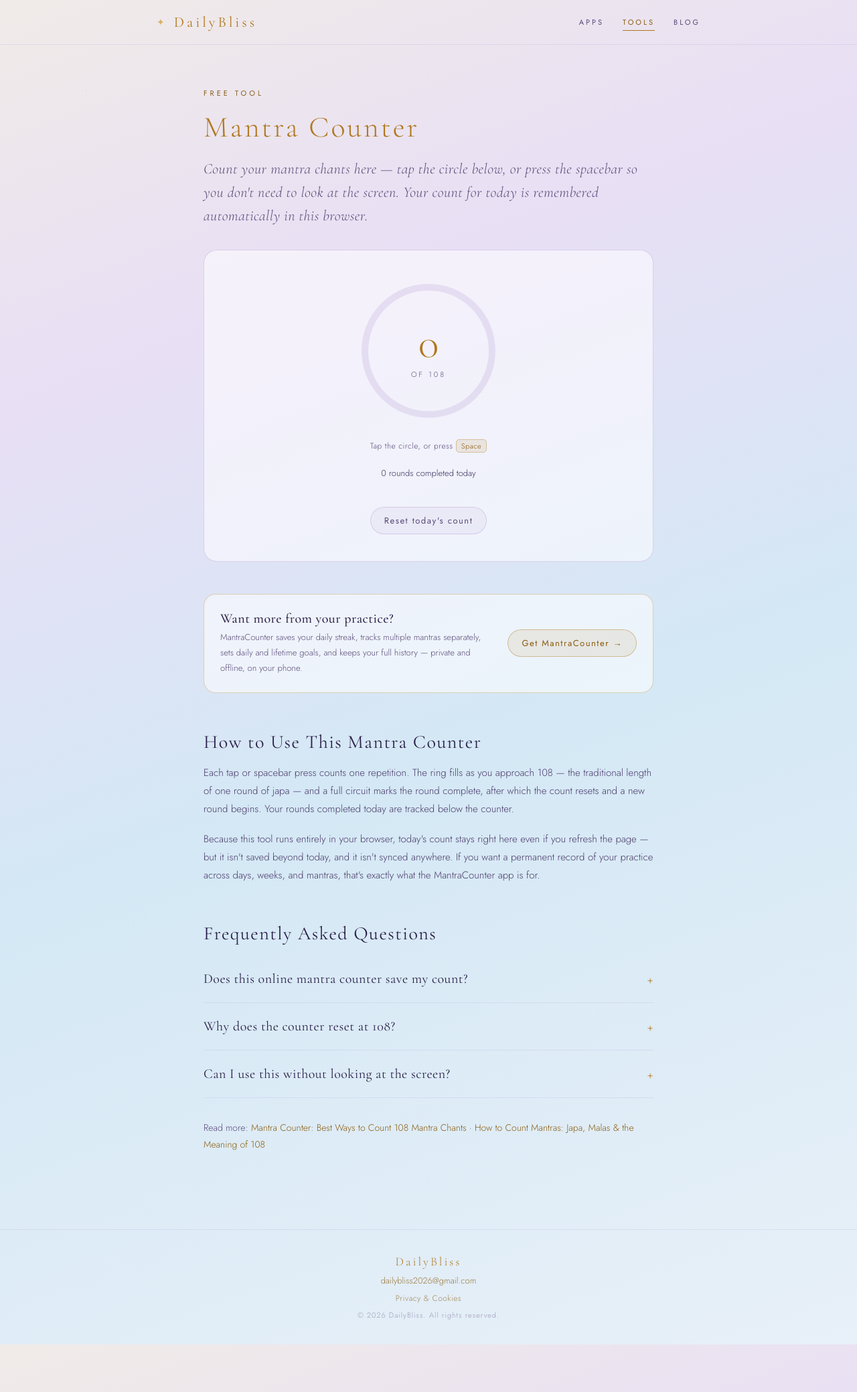
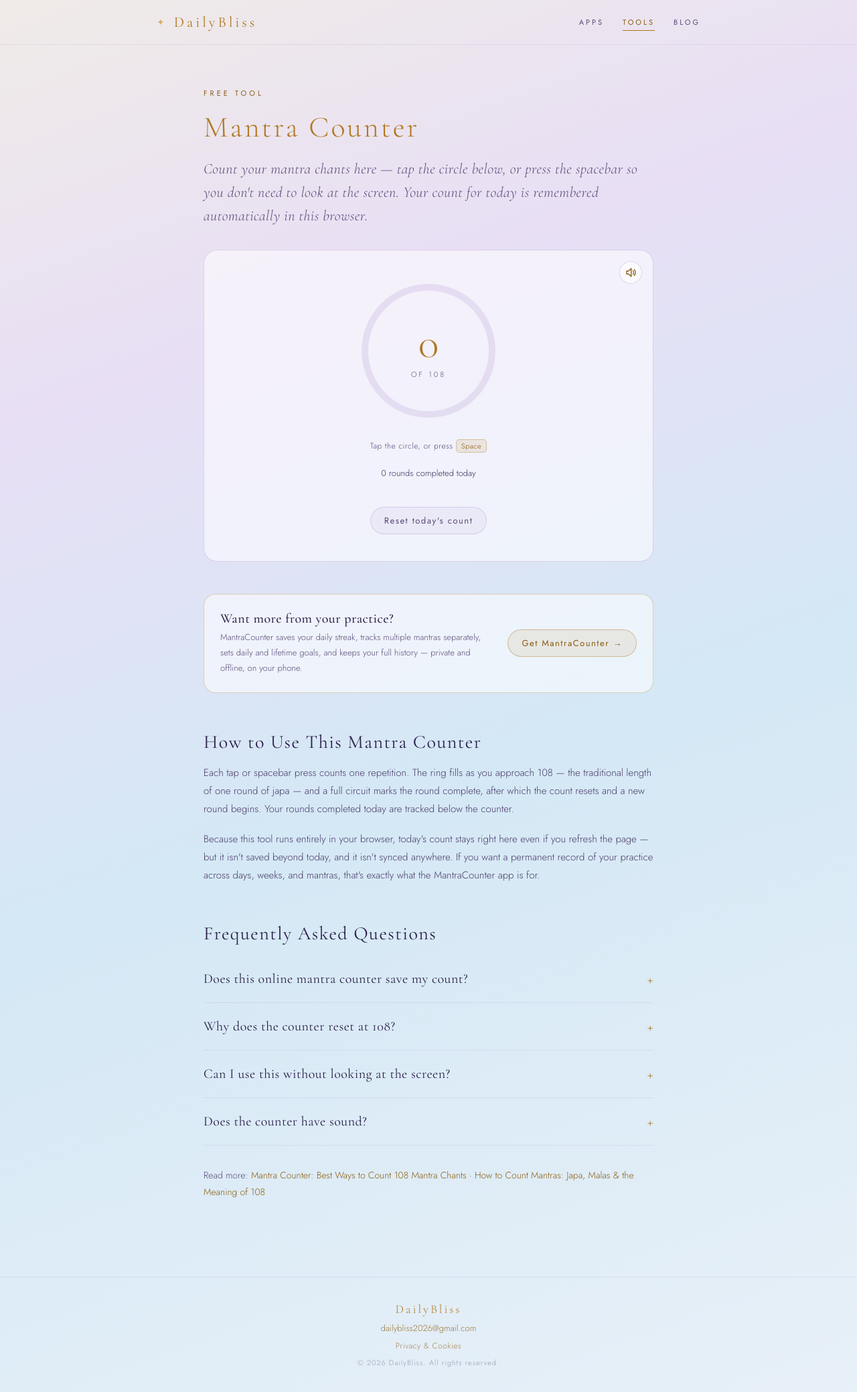
Before and after one commit to dailybliss/dailybliss.github.io, a Jekyll site: the page built from tools/mantra-counter/index.html, in a window 1280 px wide. Shown: the whole page at 67% size. Built offline with Jekyll 4.4.1, drawn with Linux system fonts in a browser that asks for light colours; before the commit the page ends 2008 px from its top, so only the background shows below that; some of the changed lines change nothing that is shown.

Commit message:
Update index.html

```diff
--- a/tools/mantra-counter/index.html
+++ b/tools/mantra-counter/index.html
@@ -13,6 +13,18 @@
   </p>
 
   <div class="mc-tool">
+    <button class="mc-sound-toggle" id="mc-sound-toggle" type="button" aria-label="Toggle sound" aria-pressed="true">
+      <svg class="mc-icon-on" viewBox="0 0 24 24" width="18" height="18" fill="none" stroke="currentColor" stroke-width="1.8" stroke-linecap="round" stroke-linejoin="round">
+        <path d="M4 9v6h4l5 5V4L8 9H4z"></path>
+        <path d="M16.5 8.5a5 5 0 0 1 0 7"></path>
+        <path d="M19 6a8.5 8.5 0 0 1 0 12"></path>
+      </svg>
+      <svg class="mc-icon-off" viewBox="0 0 24 24" width="18" height="18" fill="none" stroke="currentColor" stroke-width="1.8" stroke-linecap="round" stroke-linejoin="round" style="display:none;">
+        <path d="M4 9v6h4l5 5V4L8 9H4z"></path>
+        <line x1="17" y1="9" x2="22" y2="14"></line>
+        <line x1="22" y1="9" x2="17" y2="14"></line>
+      </svg>
+    </button>
     <div class="mc-ring-wrap" id="mc-tap" role="button" aria-label="Tap to count a mantra" tabindex="0">
       <svg class="mc-ring" viewBox="0 0 220 220">
         <circle class="mc-ring-bg" cx="110" cy="110" r="95"></circle>
@@ -78,6 +90,14 @@
     </p>
   </details>
 
+  <details class="faq-item">
+    <summary>Does the counter have sound?</summary>
+    <p>
+      Yes — a soft tick for each count and a gentle chime when you complete a round of 108. Sound is
+      on by default; tap the speaker icon in the top corner of the counter to mute it.
+    </p>
+  </details>
+
   <p style="margin-top:32px; font-size:14px; color:var(--subtle);">
     Read more: <a href="{{ '/blog/mantra-counter-online/' | relative_url }}">Mantra Counter: Best Ways to Count 108 Mantra Chants</a>
     · <a href="{{ '/blog/how-to-count-mantras/' | relative_url }}">How to Count Mantras: Japa, Malas &amp; the Meaning of 108</a>
@@ -86,6 +106,7 @@
 
 <style>
   .mc-tool {
+    position: relative;
     background: rgba(255, 255, 255, 0.55);
     border: 1px solid var(--lavender);
     border-radius: 20px;
@@ -93,6 +114,25 @@
     margin: 32px 0;
     text-align: center;
   }
+  .mc-sound-toggle {
+    position: absolute;
+    top: 16px;
+    right: 16px;
+    width: 34px;
+    height: 34px;
+    border-radius: 50%;
+    border: 1px solid rgba(160, 130, 200, 0.3);
+    background: rgba(255, 255, 255, 0.6);
+    color: var(--gold-dim);
+    display: flex;
+    align-items: center;
+    justify-content: center;
+    cursor: pointer;
+    transition: background 0.2s ease, color 0.2s ease;
+  }
+  .mc-sound-toggle:hover { background: rgba(176, 120, 32, 0.12); }
+  .mc-sound-toggle:focus-visible { outline: 2px solid var(--gold); outline-offset: 2px; }
+  .mc-sound-toggle.is-muted { color: var(--subtle); opacity: 0.7; }
   .mc-ring-wrap {
     position: relative;
     width: 220px;
@@ -198,6 +238,109 @@
   var tapEl = document.getElementById('mc-tap');
   var resetBtn = document.getElementById('mc-reset');
   var flashEl = document.getElementById('mc-flash');
+  var soundBtn = document.getElementById('mc-sound-toggle');
+  var iconOn = soundBtn.querySelector('.mc-icon-on');
+  var iconOff = soundBtn.querySelector('.mc-icon-off');
+
+  // --- Sound (synthesized, no audio files needed) ---
+  var SOUND_KEY = 'dailybliss_mantra_counter_sound';
+  var soundOn = true;
+  try {
+    var savedSound = localStorage.getItem(SOUND_KEY);
+    if (savedSound !== null) soundOn = savedSound === 'on';
+  } catch (e) {}
+
+  var audioCtx = null;
+  function getAudioCtx() {
+    if (!audioCtx) {
+      var AC = window.AudioContext || window.webkitAudioContext;
+      if (!AC) return null;
+      audioCtx = new AC();
+    }
+    if (audioCtx.state === 'suspended') { audioCtx.resume(); }
+    return audioCtx;
+  }
+
+  function tone(freq, startTime, duration, peakGain) {
+    var ctx = getAudioCtx();
+    if (!ctx) return;
+    var osc = ctx.createOscillator();
+    var gain = ctx.createGain();
+    osc.type = 'sine';
+    osc.frequency.value = freq;
+    gain.gain.setValueAtTime(0.0001, startTime);
+    gain.gain.exponentialRampToValueAtTime(peakGain, startTime + 0.015);
+    gain.gain.exponentialRampToValueAtTime(0.0001, startTime + duration);
+    osc.connect(gain);
+    gain.connect(ctx.destination);
+    osc.start(startTime);
+    osc.stop(startTime + duration + 0.02);
+  }
+
+  // Richer, bell-like tone: a fundamental plus a quieter overtone, for the
+  // round-complete chime — gives it body/ring rather than a plain blip.
+  function bellTone(freq, startTime, duration, peakGain) {
+    var ctx = getAudioCtx();
+    if (!ctx) return;
+    var osc = ctx.createOscillator();
+    var gain = ctx.createGain();
+    osc.type = 'sine';
+    osc.frequency.value = freq;
+    gain.gain.setValueAtTime(0.0001, startTime);
+    gain.gain.exponentialRampToValueAtTime(peakGain, startTime + 0.008);
+    gain.gain.exponentialRampToValueAtTime(0.0001, startTime + duration);
+    osc.connect(gain);
+    gain.connect(ctx.destination);
+    osc.start(startTime);
+    osc.stop(startTime + duration + 0.02);
+
+    var overtone = ctx.createOscillator();
+    var overtoneGain = ctx.createGain();
+    overtone.type = 'sine';
+    overtone.frequency.value = freq * 2;
+    overtoneGain.gain.setValueAtTime(0.0001, startTime);
+    overtoneGain.gain.exponentialRampToValueAtTime(peakGain * 0.35, startTime + 0.008);
+    overtoneGain.gain.exponentialRampToValueAtTime(0.0001, startTime + duration * 0.6);
+    overtone.connect(overtoneGain);
+    overtoneGain.connect(ctx.destination);
+    overtone.start(startTime);
+    overtone.stop(startTime + duration * 0.6 + 0.02);
+  }
+
+  function playTick() {
+    if (!soundOn) return;
+    var ctx = getAudioCtx();
+    if (!ctx) return;
+    tone(880, ctx.currentTime, 0.09, 0.16);
+  }
+
+  function playChime() {
+    if (!soundOn) return;
+    var ctx = getAudioCtx();
+    if (!ctx) return;
+    var now = ctx.currentTime;
+    bellTone(440, now, 0.9, 0.34);
+    bellTone(660, now + 0.11, 1.0, 0.36);
+    bellTone(880, now + 0.22, 1.2, 0.32);
+  }
+
+  function updateSoundIcon() {
+    iconOn.style.display = soundOn ? '' : 'none';
+    iconOff.style.display = soundOn ? 'none' : '';
+    soundBtn.classList.toggle('is-muted', !soundOn);
+    soundBtn.setAttribute('aria-pressed', String(soundOn));
+    soundBtn.setAttribute('aria-label', soundOn ? 'Mute sound' : 'Unmute sound');
+  }
+
+  soundBtn.addEventListener('click', function (e) {
+    e.stopPropagation();
+    soundOn = !soundOn;
+    try { localStorage.setItem(SOUND_KEY, soundOn ? 'on' : 'off'); } catch (e2) {}
+    updateSoundIcon();
+    if (soundOn) { getAudioCtx(); playTick(); } // quick confirmation tick when turning on
+  });
+
+  updateSoundIcon();
 
   function todayKey() {
     var d = new Date();
@@ -235,6 +378,7 @@
     if (state.count >= 108) {
       state.rounds += 1;
       render();
+      playChime();
       showFlash();
       setTimeout(function () {
         state.count = 0;
@@ -244,6 +388,7 @@
       save();
       return;
     }
+    playTick();
     render();
     save();
   }
```
